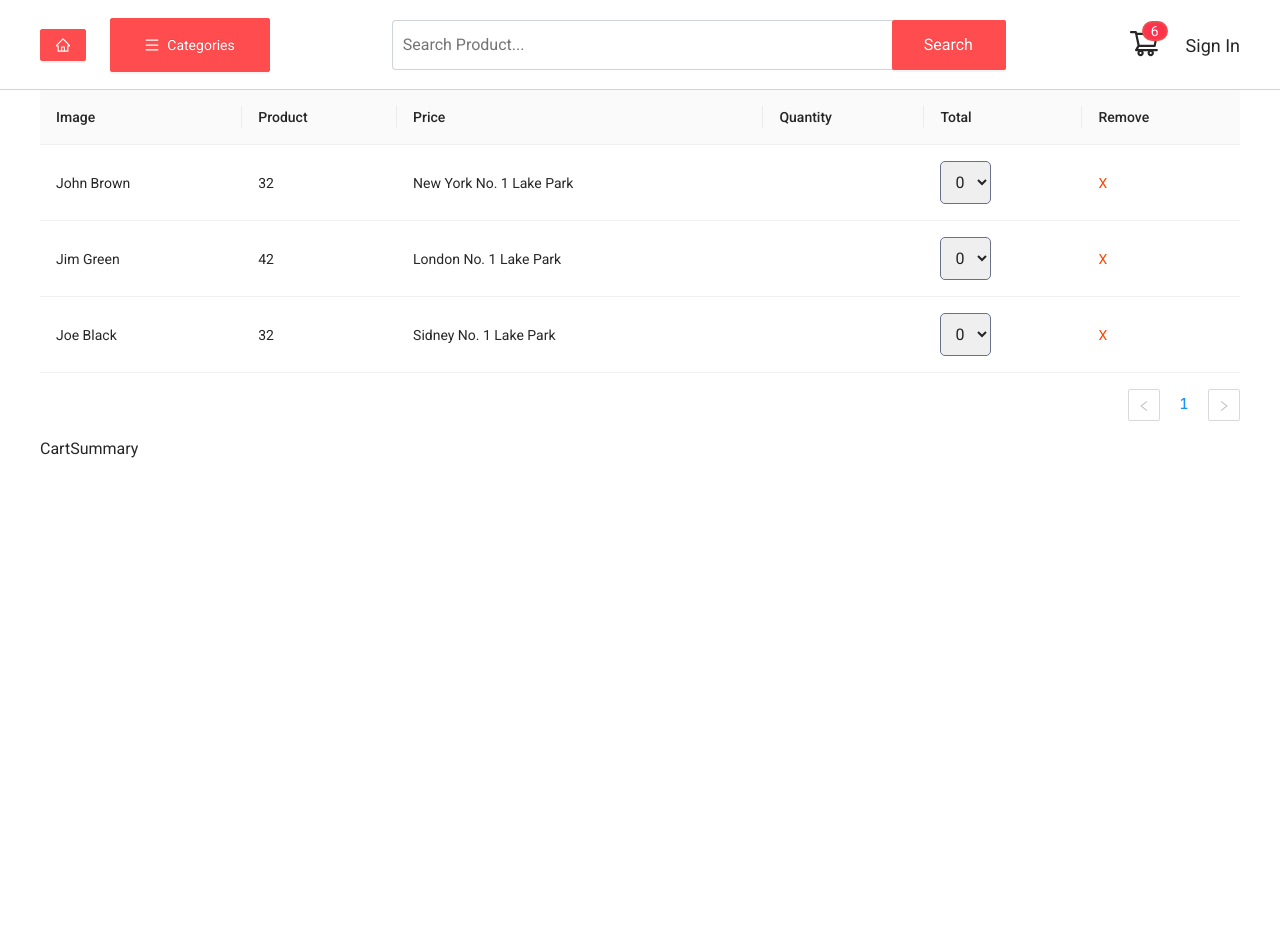
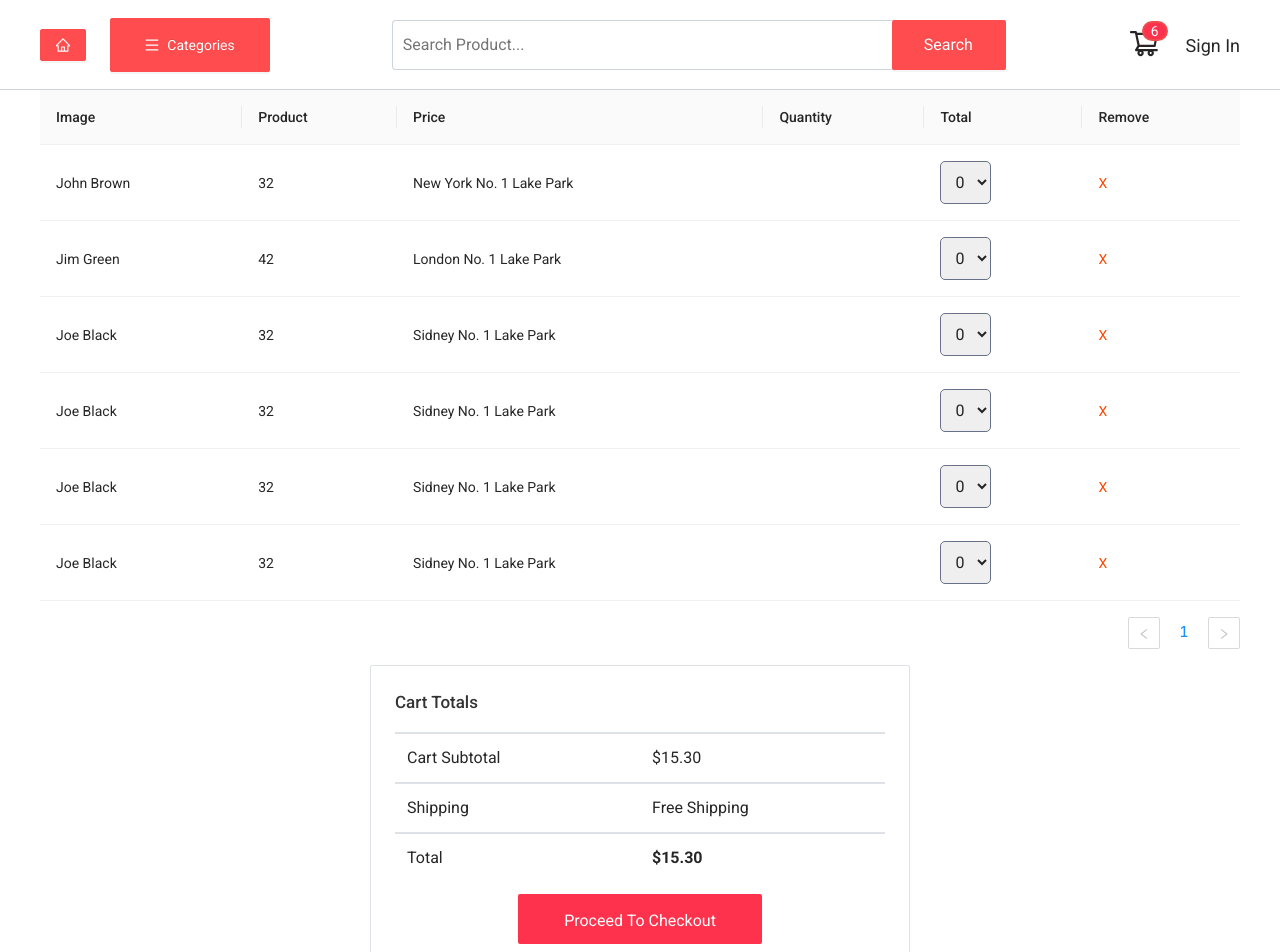
Before and after one commit to HVCuong2272/ELECSTORSE, a React (Create React App) app in the folder frontend/: page /cart in a window 1280 px wide. Shown: the top 952 px of the page. Before the commit the page ends 800 px from the top, so only its background shows below. Built offline with nearby package versions, Linux system fonts and the light colour scheme.

Commit message:
design product cart total

```diff
--- a/frontend/src/components/GlobalStyles/GlobalStyles.scss
+++ b/frontend/src/components/GlobalStyles/GlobalStyles.scss
@@ -8,12 +8,17 @@
     --primary-color: #ff324d;
     --white-color: #fff;
     --black-color: #333;
+    --breadcrumb-background: #f7f8fb;
+    --product-text-color: #687188;
+    --orange-text: orangered;
+    --border-cart-color: #dee2e6;
     --header-height: 56px;
     --subHeader-height: 90px;
     --input-searchbox-width: 500px;
     --banner-list-height: 300px;
-    --breadcrumb-background: #f7f8fb;
-    --product-text-color: #687188;
+    --cart-total-height: 300px;
+    --cart-total-width: 540px;
+    --cart-btn-height: 50px;
 }
 
 * {
--- a/frontend/src/layouts/components/SubHeader/SubHeader.js
+++ b/frontend/src/layouts/components/SubHeader/SubHeader.js
@@ -16,7 +16,8 @@ function SubHeader() {
     const SubHeaderElement = useRef();
     useEffect(() => {
         const handleScroll = () => {
-            // console.log(window.scrollY);
+            console.log(window.scrollY);
+            // if(window.innerWidth)
             if (window.scrollY >= 56) {
                 Object.assign(SubHeaderElement.current.style, {
                     position: 'fixed',
--- a/frontend/src/pages/Cart/component/CartProductList/CartProductList.js
+++ b/frontend/src/pages/Cart/component/CartProductList/CartProductList.js
@@ -25,6 +25,24 @@ function CartProductList() {
             product: 32,
             price: 'Sidney No. 1 Lake Park',
         },
+        {
+            key: '4',
+            image: 'Joe Black',
+            product: 32,
+            price: 'Sidney No. 1 Lake Park',
+        },
+        {
+            key: '5',
+            image: 'Joe Black',
+            product: 32,
+            price: 'Sidney No. 1 Lake Park',
+        },
+        {
+            key: '6',
+            image: 'Joe Black',
+            product: 32,
+            price: 'Sidney No. 1 Lake Park',
+        },
     ];
     const columns = [
         {
@@ -47,7 +65,6 @@ function CartProductList() {
             title: 'Quantity',
             key: 'qunatity',
             dataIndex: 'quantity',
-
         },
         {
             title: 'Total',
@@ -56,7 +73,7 @@ function CartProductList() {
             render: () => (
                 <div className={cx('cart-product-list__actions-selectQty')}>
                     {/* <select value={qty} onChange={(e) => setQty(e.target.value)}> */}
-                        <select value='10'>
+                    <select value="10">
                         {/* Nếu count in stock là 5 thì sẽ return từ 0->4 */}
                         {/* {console.log([
                                 ...Array(product.countInStock).keys(),
@@ -66,27 +83,32 @@ function CartProductList() {
                                     {x + 1}
                                 </option>
                             ))} */}
-                        <option  value='0'>0</option>
-                        <option  value='1'>1</option>
-                        <option  value='2'>2</option>
-                        <option  value='3'>3</option>
-                        <option  value='4'>4</option>
+                        <option value="0">0</option>
+                        <option value="1">1</option>
+                        <option value="2">2</option>
+                        <option value="3">3</option>
+                        <option value="4">4</option>
                     </select>
                 </div>
             ),
-
         },
         {
             title: 'Remove',
             key: 'remove',
             render: () => (
                 <Space className={cx('cart-product-list__space-remove-header')}>
-                  <Link className={cx('cart-product-list__space-remove-content')} to="/">X</Link>
+                    <Link className={cx('cart-product-list__space-remove-content')} to="/">
+                        X
+                    </Link>
                 </Space>
             ),
         },
     ];
-    return <div className={cx('cart-product-list')}><Table columns={columns} dataSource={data} /></div>;
+    return (
+        <div className={cx('cart-product-list')}>
+            <Table columns={columns} dataSource={data} />
+        </div>
+    );
 }
 
 export default CartProductList;
--- a/frontend/src/pages/Cart/component/CartProductList/CartProductList.module.scss
+++ b/frontend/src/pages/Cart/component/CartProductList/CartProductList.module.scss
@@ -1,13 +1,12 @@
 .cart-product-list {
-
 }
-.cart-product-list__space-remove-header{
+.cart-product-list__space-remove-header {
     size: middle;
     display: flex;
     justify-content: center;
 }
-.cart-product-list__space-remove-content{
-    color: orangered;
+.cart-product-list__space-remove-content {
+    color: var(--orange-text);
 }
 .cart-product-list__actions-selectQty select {
     border: 0.1rem solid var(--product-text-color);
--- a/frontend/src/pages/Cart/component/CartSummary/CartSummary.js
+++ b/frontend/src/pages/Cart/component/CartSummary/CartSummary.js
@@ -5,7 +5,30 @@ import styles from './CartSummary.module.scss';
 const cx = classNames.bind(styles);
 
 function CartSummary() {
-    return <div className={cx('cart-summary')}>CartSummary</div>;
+    return (
+        <div className={cx('cart-summary')}>
+            <div className={cx('cart-summary__container')}>
+                <h4 className={cx('cart-summary__header')}>Cart Totals</h4>
+                <div className={cx('cart-summary__body')}>
+                    <div className={cx('cart-summary__body-subtotal')}>
+                        <div className={cx('cart-summary__body-subtotal-title')}>Cart Subtotal</div>
+                        <div className={cx('cart-summary__body-subtotal-price')}>$15.30</div>
+                    </div>
+                    <div className={cx('cart-summary__body-shipping')}>
+                        <div className={cx('cart-summary__body-shipping-title')}>Shipping</div>
+                        <div className={cx('cart-summary__body-shipping-price')}>Free Shipping</div>
+                    </div>
+                    <div className={cx('cart-summary__body-total')}>
+                        <div className={cx('cart-summary__body-total-title')}>Total</div>
+                        <div className={cx('cart-summary__body-total-price')}>$15.30</div>
+                    </div>
+                </div>
+                <div className={cx('cart-summary__btn-container')}>
+                    <div className={cx('cart-summary__btn')}>Proceed To Checkout</div>
+                </div>
+            </div>
+        </div>
+    );
 }
 
 export default CartSummary;
--- a/frontend/src/pages/Cart/component/CartSummary/CartSummary.module.scss
+++ b/frontend/src/pages/Cart/component/CartSummary/CartSummary.module.scss
@@ -1,2 +1,69 @@
 .cart-summary {
+    display: flex;
+    justify-content: center;
 }
+
+.cart-summary__container {
+    width: var(--cart-total-width);
+    min-height: var(--cart-total-height);
+    padding: 24px;
+    border: 1px solid var(--border-cart-color);
+    border-radius: 2px;
+}
+
+.cart-summary__header {
+    font-size: 1.7rem;
+    font-weight: 700px;
+    color: var(--black-color);
+    border-bottom: 2.2px solid var(--border-cart-color);
+    padding-bottom: 1.6rem;
+    margin-bottom: 0px;
+}
+
+.cart-summary__body-subtotal,
+.cart-summary__body-shipping {
+    display: flex;
+    border-bottom: 2.2px solid #dee2e6;
+}
+
+.cart-summary__body-total {
+    display: flex;
+    margin-bottom: 12px;
+}
+
+.cart-summary__body-subtotal-title,
+.cart-summary__body-subtotal-price,
+.cart-summary__body-shipping-title,
+.cart-summary__body-shipping-price,
+.cart-summary__body-total-title,
+.cart-summary__body-total-price {
+    flex: 1;
+    padding: 12px;
+}
+
+.cart-summary__body-total-price {
+    font-weight: bolder;
+}
+
+.cart-summary__btn-container {
+    display: flex;
+}
+
+.cart-summary__btn {
+    height: var(--cart-btn-height);
+    display: flex;
+    justify-content: center;
+    cursor: pointer;
+    line-height: var(--cart-btn-height);
+    padding: 0 44px;
+    margin: 0 auto 0 auto;
+    border-radius: 2px;
+    border: 2px solid transparent;
+    background-color: var(--primary-color);
+    color: var(--white-color);
+}
+.cart-summary__btn:hover {
+    border-color: var(--primary-color);
+    background-color: var(--white-color);
+    color: var(--primary-color);
+}
```
Lines whose indentation alone changed are shown as unchanged.
